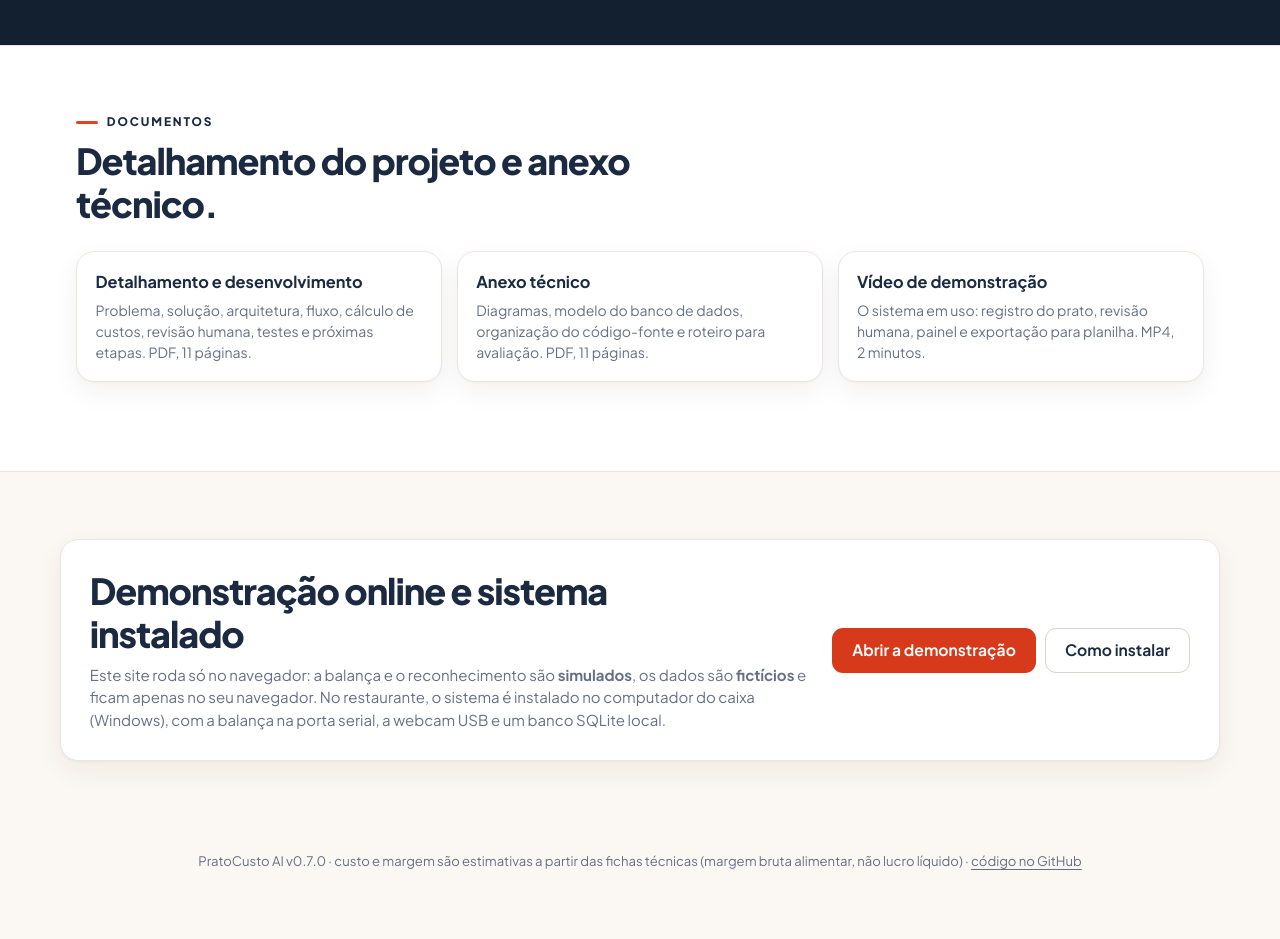
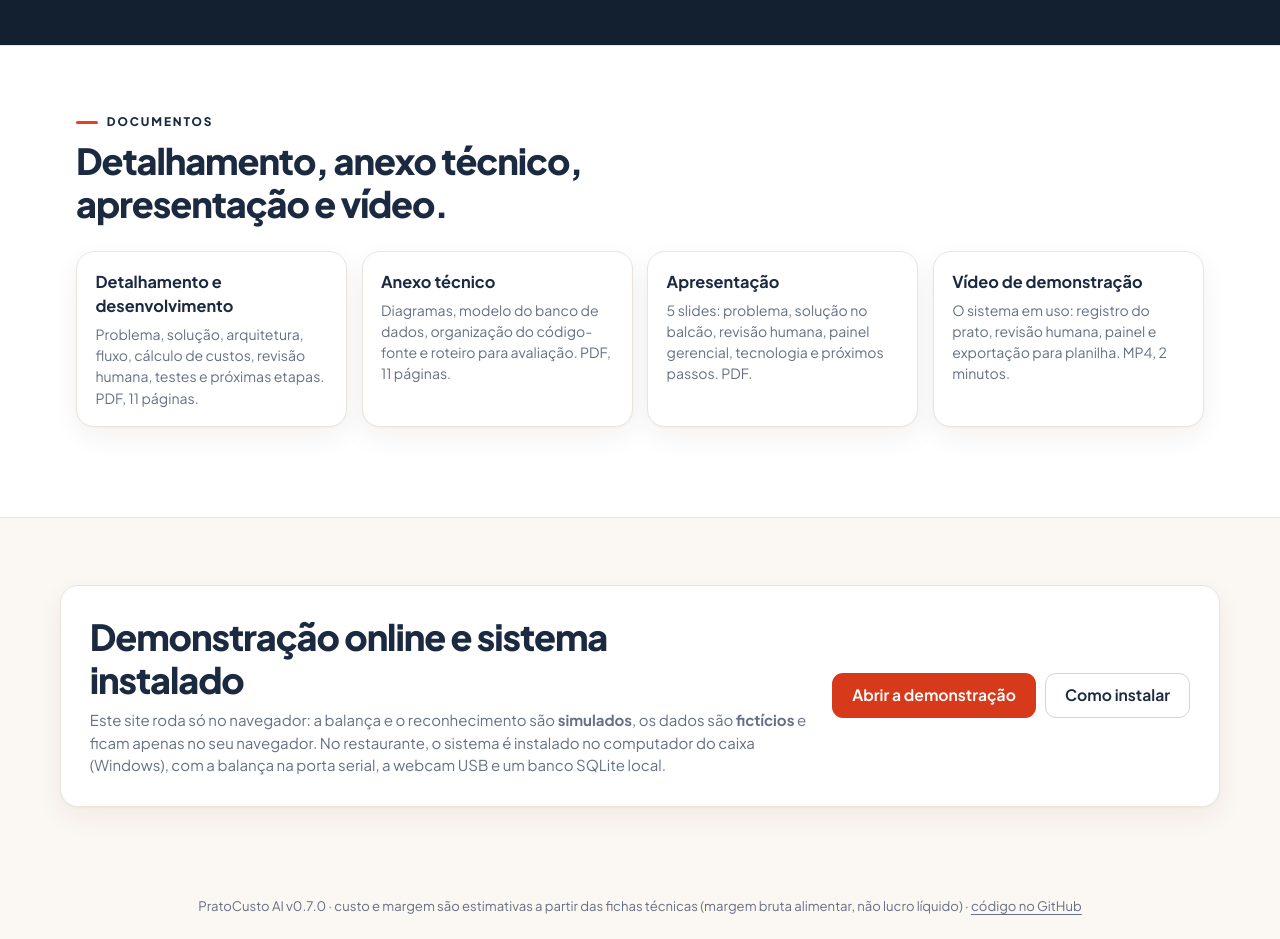
Before and after one commit to LabdoGui/Hackathon-Bovinus, a plain HTML site: page docs/index.html in a window 1280 px wide. Shown: the part 2520-3459 px from the top of the page. Before the commit the page ends 3422 px from the top, so only its background shows below. Drawn offline with Linux system fonts and the light colour scheme.

Commit message:
Apresentação de 5 slides no README e no site
PDF com problema, solução no balcão, revisão humana, painel gerencial,
tecnologia e próximos passos, montado com as telas do vídeo de
demonstração. Miniaturas dos slides no README.

Co-Authored-By: Claude Opus 5.5 <noreply@anthropic.com>
Claude-Session: https://claude.ai/code/session_017S3REXofkmj8KB77WKiSe7

```diff
--- a/docs/index.html
+++ b/docs/index.html
@@ -121,10 +121,11 @@
     <section class="l-section alt" id="documentos">
       <div class="l-wrap">
         <p class="kicker">Documentos</p>
-        <h2>Detalhamento do projeto e anexo técnico.</h2>
+        <h2>Detalhamento, anexo técnico, apresentação e vídeo.</h2>
         <div class="tiles l-tiles">
           <a class="tile" href="media/documentos/Detalhamento_Desenvolvimento_PratoCusto_AI_Bovinus.pdf"><strong>Detalhamento e desenvolvimento</strong><span>Problema, solução, arquitetura, fluxo, cálculo de custos, revisão humana, testes e próximas etapas. PDF, 11 páginas.</span></a>
           <a class="tile" href="media/documentos/Anexo_Tecnico_PratoCusto_AI_Bovinus.pdf"><strong>Anexo técnico</strong><span>Diagramas, modelo do banco de dados, organização do código-fonte e roteiro para avaliação. PDF, 11 páginas.</span></a>
+          <a class="tile" href="media/documentos/Apresentacao_PratoCusto_AI_Bovinus.pdf"><strong>Apresentação</strong><span>5 slides: problema, solução no balcão, revisão humana, painel gerencial, tecnologia e próximos passos. PDF.</span></a>
           <a class="tile" href="media/pratocusto.mp4"><strong>Vídeo de demonstração</strong><span>O sistema em uso: registro do prato, revisão humana, painel e exportação para planilha. MP4, 2 minutos.</span></a>
         </div>
       </div>
```
Also changed, not shown: site/landing.html (+2 -1 lines), docs/media/slides/slide-1.jpg (added), docs/media/slides/slide-2.jpg (added), docs/media/slides/slide-3.jpg (added), docs/media/slides/slide-4.jpg (added), docs/media/slides/slide-5.jpg (added), 2 other files.
